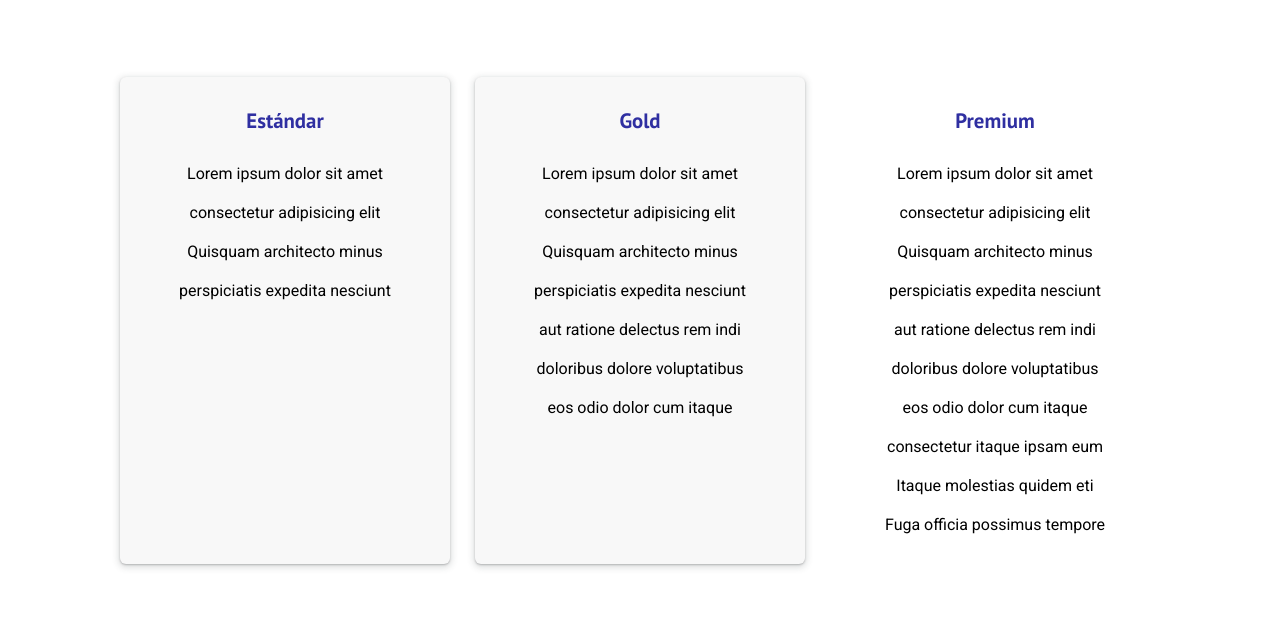
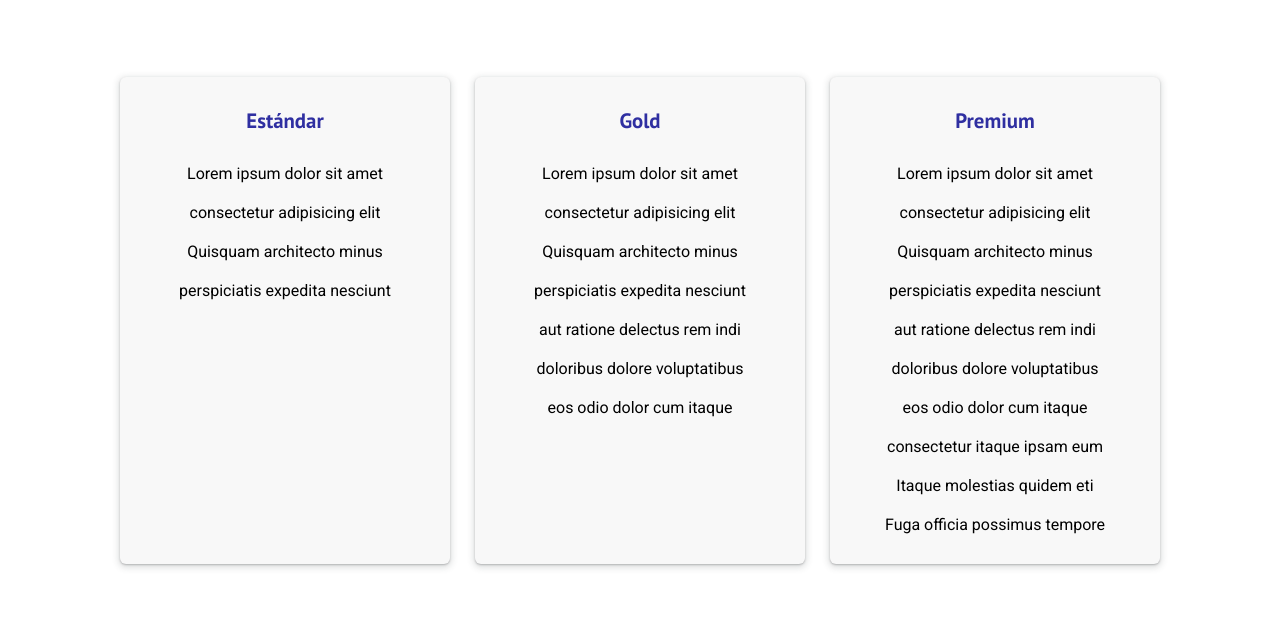
Before and after one commit to pabloabb/AplicacionWeb, a plain HTML site: page planes.html in a window 1280 px wide. Shown: the part 179-800 px from the top of the page. Drawn offline with nearby package versions, Linux system fonts and the light colour scheme.

Commit message:
Desafío Animaciones, Transiciones, Transformaciones

```diff
--- a/planes.html
+++ b/planes.html
@@ -89,7 +89,7 @@
             <p>Fuga officia possimus tempore</p>
           </section> -->
 
-          <section>
+          <section class="planes">
             <h4>Premium</h4>
             <p>Lorem ipsum dolor sit amet</p>
             <p>consectetur adipisicing elit</p>
```
